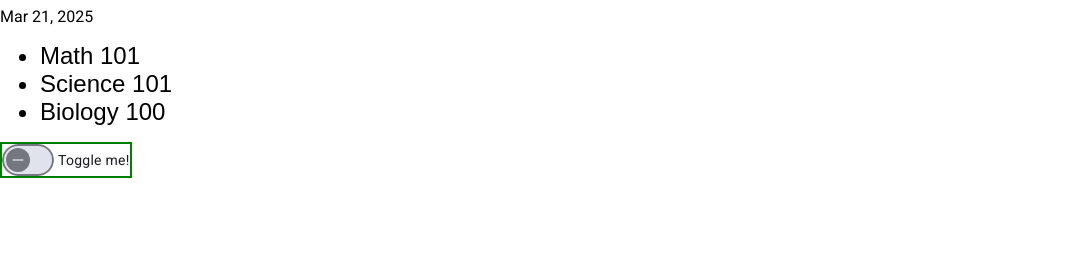
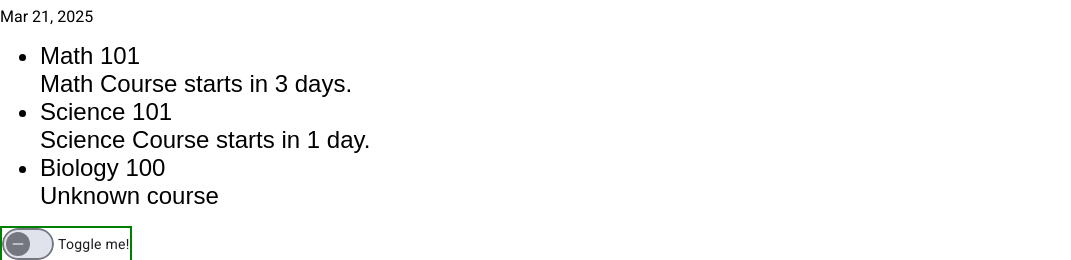
Before and after one commit to ShareghYusefi/school-app, an Angular app: page / in a window 1280 px wide. Shown: the part 684-944 px from the top of the page, without its empty margins (0-1071 px from the left). Before the commit the page ends 864 px from the top, so only its background shows below. Built offline with nearby package versions, Linux system fonts and the light colour scheme.

Commit message:
ngSwitch directive

```diff
--- a/src/app/course/course.component.html
+++ b/src/app/course/course.component.html
@@ -4,6 +4,7 @@
 <ul>
   <!-- ngForOf can be used to iterate over items within an array -->
   <!-- Multi class binding -->
+  <!-- ngClass, ngStyle, ngSwitch -->
   <li
     *ngFor="let course of courses"
     [ngClass]="{
@@ -16,5 +17,10 @@
     }"
   >
     {{ course }}
+    <div [ngSwitch]="course">
+      <div *ngSwitchCase="'Math 101'">Math Course starts in 3 days.</div>
+      <div *ngSwitchCase="'Science 101'">Science Course starts in 1 day.</div>
+      <div *ngSwitchDefault>Unknown course</div>
+    </div>
   </li>
 </ul>
```
